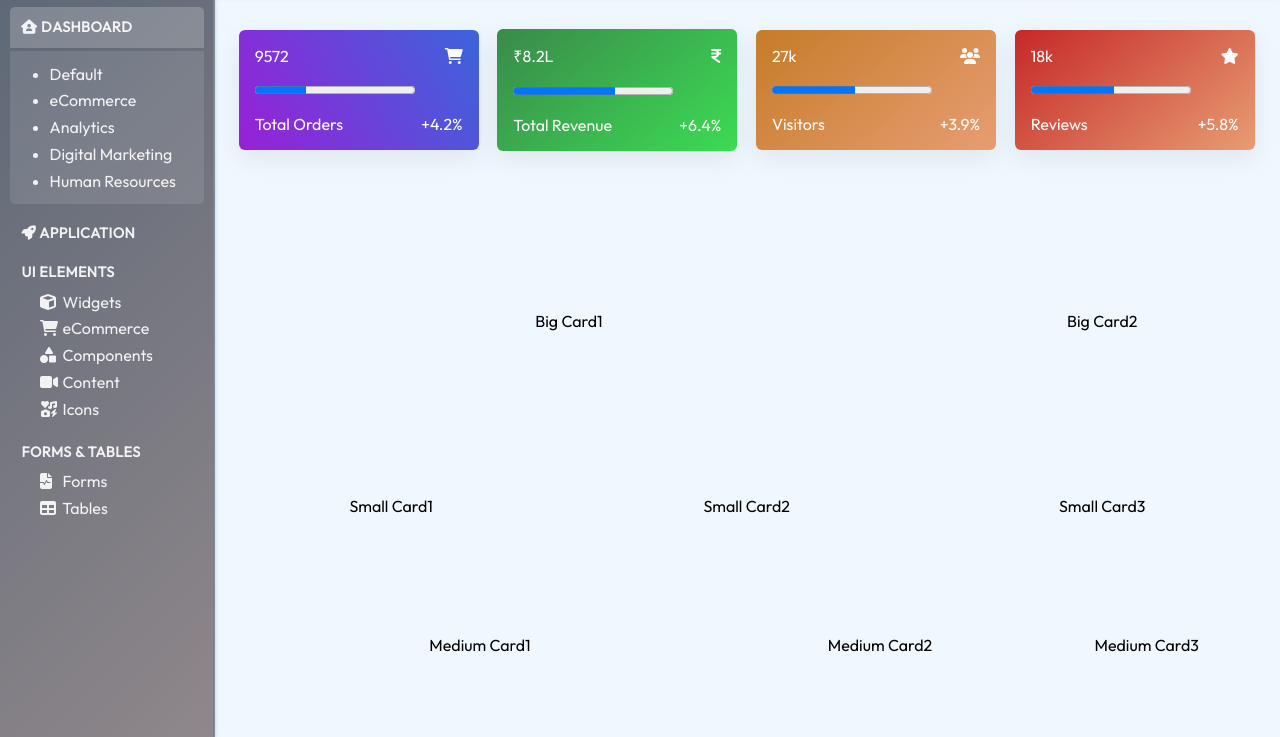
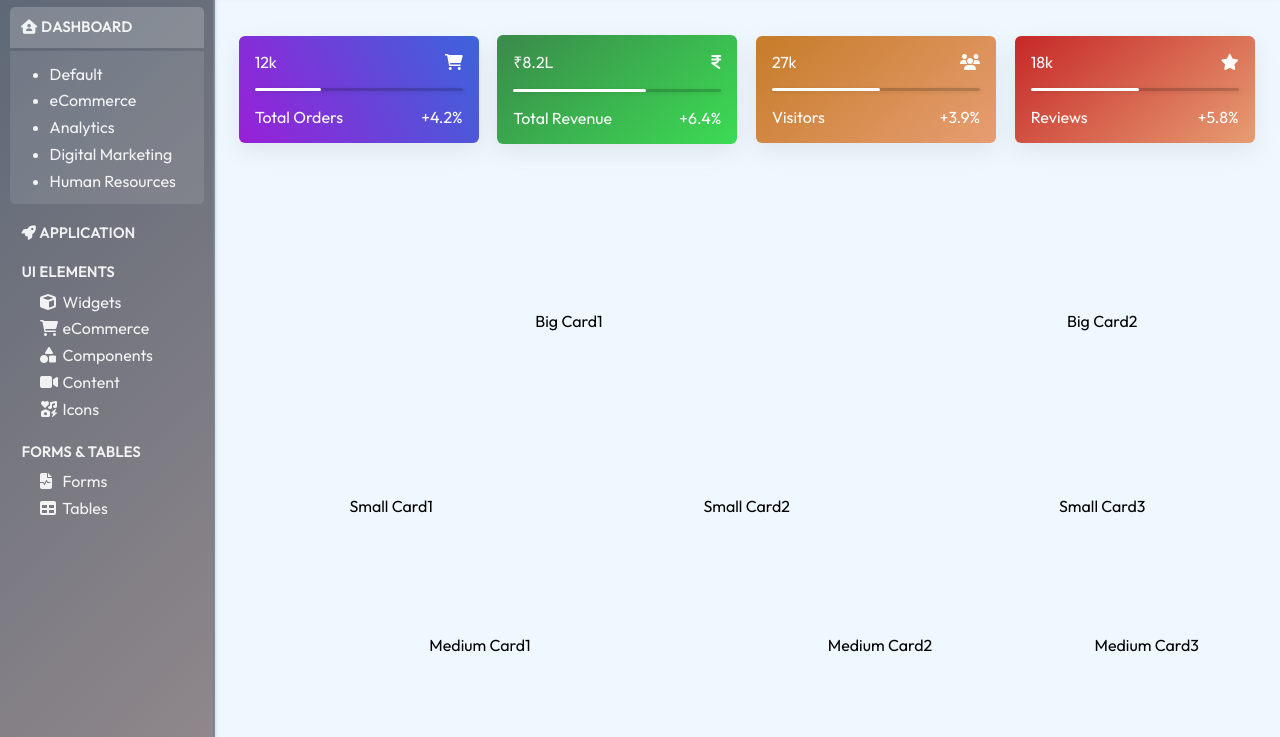
Before and after one commit to rahulbablu/Admin-Dashboard, a plain HTML site: page index.html in a window 1280 px wide. Shown: the part 63-800 px from the top of the page. Drawn offline with Linux system fonts and the light colour scheme.

Commit message:
styled progress bar & changed card1 para value to 12k

```diff
--- a/index.html
+++ b/index.html
@@ -61,7 +61,7 @@
     <div class="cards">
         <div class="card card1">
             <div>
-                <p>9572</p>
+                <p>12k</p>
                 <i class="fa-solid fa-cart-shopping"></i>
             </div>
             <div>
--- a/style.css
+++ b/style.css
@@ -197,3 +197,26 @@ body{
     background: rgb(231,157,114);
     background: linear-gradient(320deg, rgba(231,157,114,1) 0%, rgba(198,40,40,1) 100%);
 }
+
+progress {
+    border-radius: 7px;
+    width: 100%;
+    height: 3px;
+    box-shadow: 1px 1px 4px rgba(7, 7, 7, 0.1);
+  }
+  progress::-webkit-progress-bar {
+    background-color: rgba(0, 0, 0, 0.2);
+    border-radius: 7px;
+  }
+  progress::-webkit-progress-value {
+    background-color: rgb(255, 255, 255);
+    border-radius: 7px;
+  }
+  progress::-moz-progress-bar {
+    background-color: rgba(0, 0, 0, 0.2);
+    border-radius: 7px;
+  }
+  progress::-moz-progress-value {
+    background-color: rgb(255, 255, 255);
+    border-radius: 7px;
+  }
```
